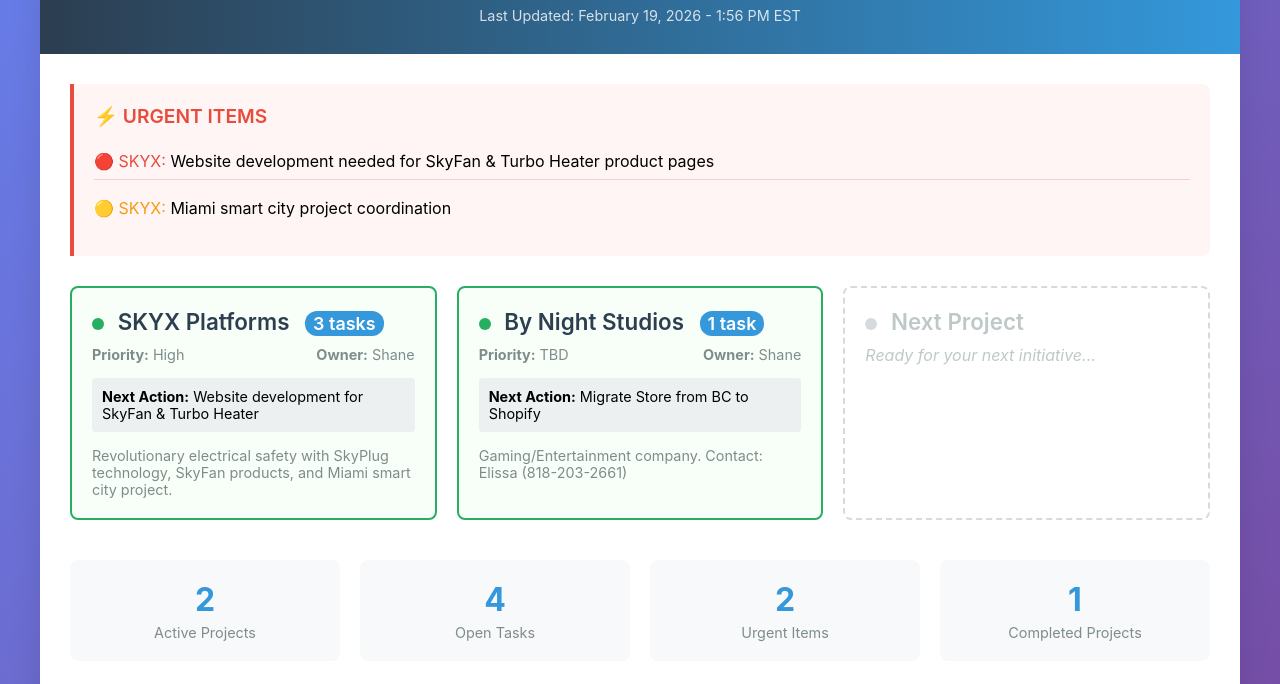
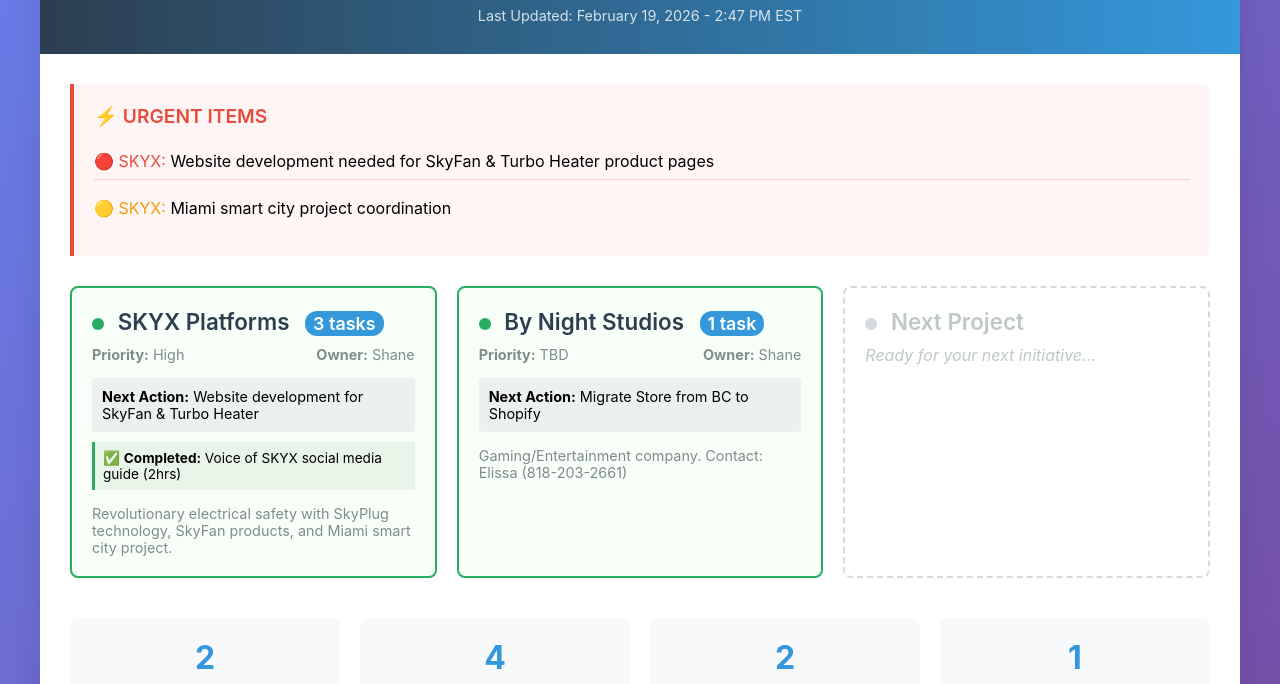
Before and after one commit to GumbyEnder/dashboard, a plain HTML site: page dashboard.html in a window 1280 px wide. Shown: the part 102-786 px from the top of the page. Drawn offline with Linux system fonts and the light colour scheme.

Commit message:
Dashboard update - SKYX voice guide completed
- Added completion of Voice of SKYX social media guide
- Logged 2 hours for project tracking
- Updated timestamp: 2026-02-19 2:47 PM EST
- Next: Website development for SkyFan & Turbo Heater

```diff
--- a/dashboard.html
+++ b/dashboard.html
@@ -230,7 +230,7 @@
     <div class="container">
         <div class="header">
             <h1>📊 Project Dashboard</h1>
-            <div class="last-updated">Last Updated: February 19, 2026 - 1:56 PM EST</div>
+            <div class="last-updated">Last Updated: February 19, 2026 - 2:47 PM EST</div>
         </div>
 
         <div class="content">
@@ -259,6 +259,9 @@
                     </div>
                     <div class="next-action">
                         <strong>Next Action:</strong> Website development for SkyFan & Turbo Heater
+                    </div>
+                    <div style="margin-top: 10px; padding: 8px; background: #e8f5e8; border-left: 3px solid #27ae60; font-size: 0.85em;">
+                        ✅ <strong>Completed:</strong> Voice of SKYX social media guide (2hrs)
                     </div>
                     <div style="margin-top: 15px; font-size: 0.9em; color: #7f8c8d;">
                         Revolutionary electrical safety with SkyPlug technology, SkyFan products, and Miami smart city project.
```
